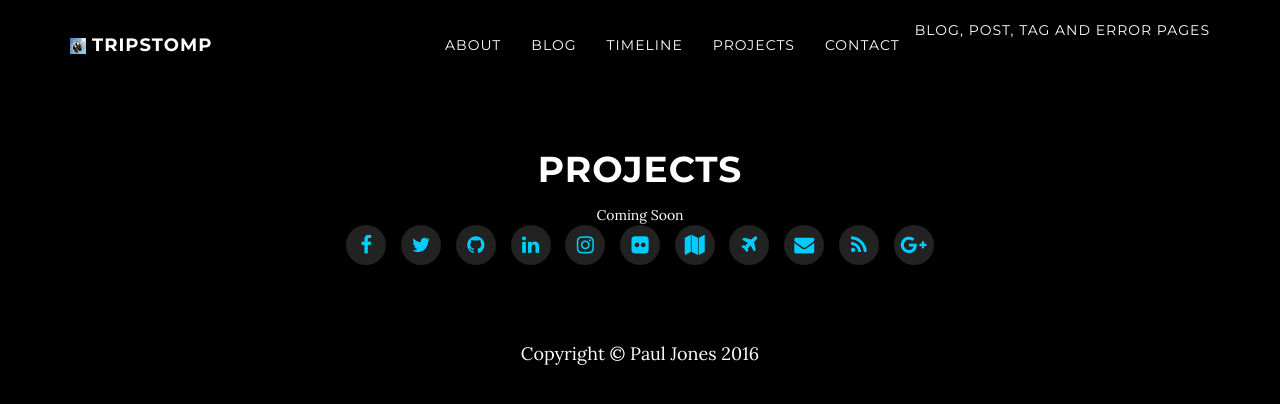
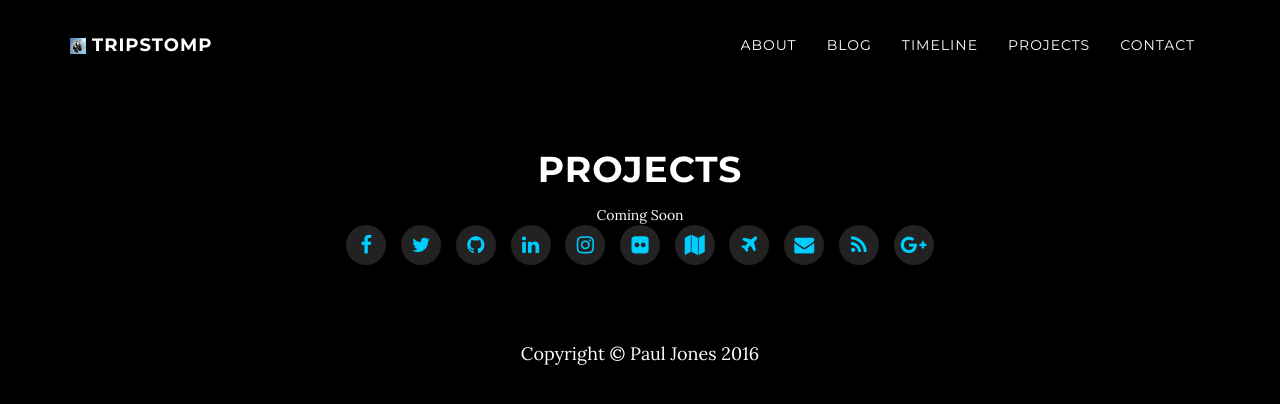
Before and after one commit to shmiko/shmiko.github.io, a Jekyll site: the page built from project/index.html, in a window 1280 px wide and 900 px high. Shown: the top 404 px of the window. Built offline with Jekyll 4.4.1, drawn with Linux system fonts in a browser that asks for light colours; nearby versions of some CDN libraries.

Commit message:
travel fix map navbar

```diff
--- a/_includes/navigation.html
+++ b/_includes/navigation.html
@@ -22,19 +22,18 @@
     </div>
     <!-- Collect the nav links, forms, and other content for toggling -->
     <div class="collapse navbar-collapse navbar-right navbar-main-collapse">
-      <div class="nav navbar-nav">
+      <ul class="nav navbar-nav">
         {% if page.section-type == "index" %}
 
           <!-- Scroll to section for each page in index -->
           {% for p in site.pages_list %}
-
-
-
-
+            <li>
+              <a class="page-scroll" href="#{{ p[1] }}"> {{p[0]}} </a>
+            </li>
           {% endfor %}
 
         {% else %}
-          Blog, Post, Tag and Error pages
+          <!-- Blog, Post, Tag and Error pages -->
           {% for p in site.pages_list %}
             <li>
             {% if p[1] == "latest-post" %}
@@ -49,7 +48,7 @@
             </li>
           {% endfor %}
         {% endif %}
-      </div>
+      </ul>
     </div>
   </div>
 </nav>
```
